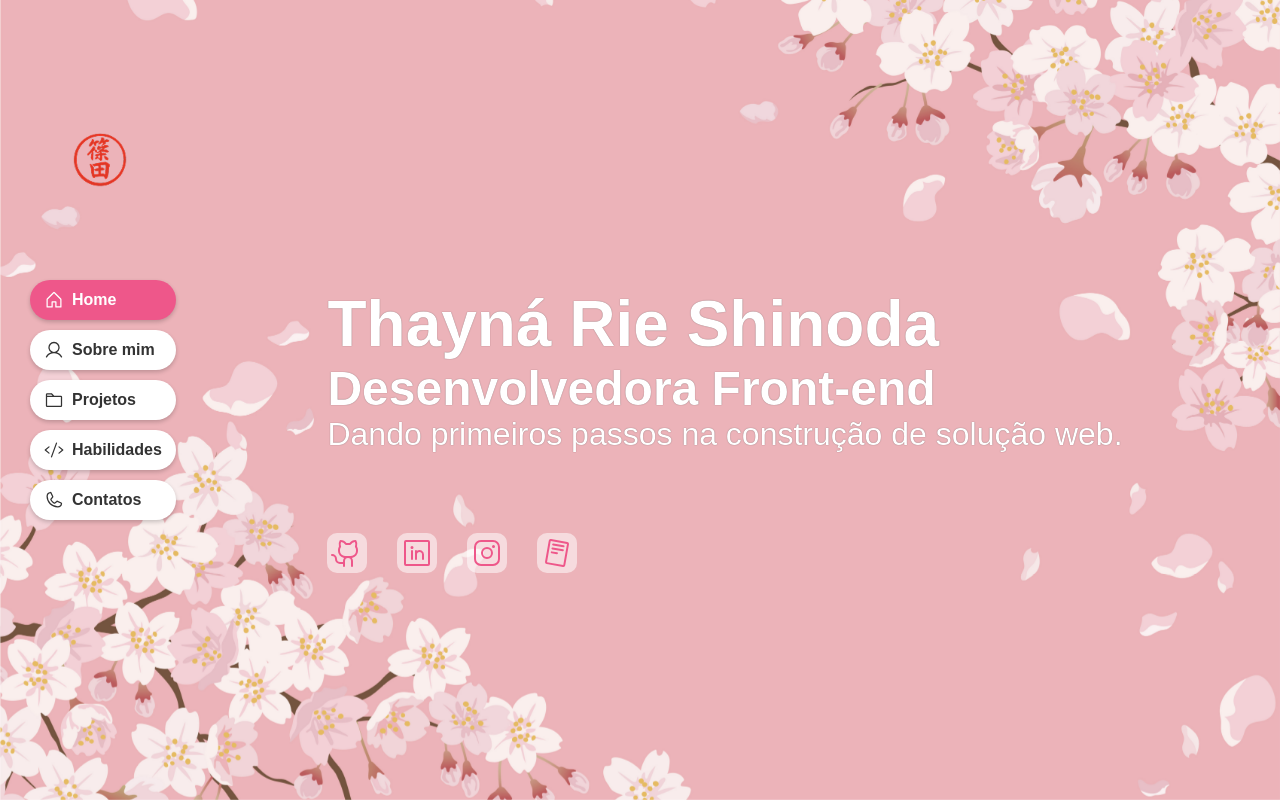
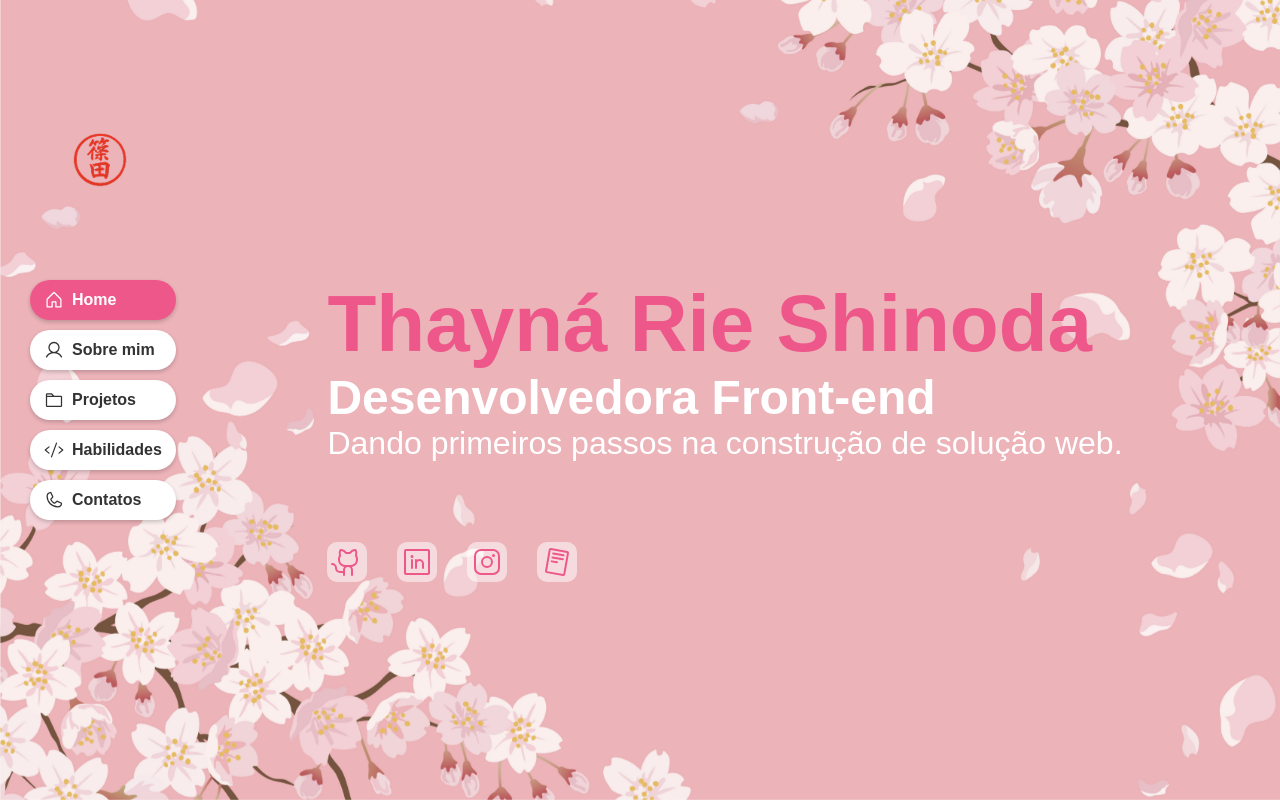
Before and after one commit to ThaynaShinoda/portfolio2025, a React (Vite) app: page / in a window 1280 px wide. Built offline with nearby package versions, Linux system fonts and the light colour scheme; a web font is replaced by a local one.

Commit message:
fix: bugs

```diff
--- a/src/components/Section/Section.module.css
+++ b/src/components/Section/Section.module.css
@@ -5,7 +5,6 @@
   justify-content: center;
   align-items: center;
   color: var(--white);
-  text-shadow: 0 0 1px rgba(0, 0, 0, 0.5);
   font-size: 2rem;
   padding-left: 12.5rem;
   padding-right: 1.875rem;
--- a/src/index.css
+++ b/src/index.css
@@ -2,7 +2,6 @@
   font-synthesis: none;
   text-rendering: optimizeLegibility;
   -webkit-font-smoothing: antialiased;
-  -moz-osx-font-smoothing: grayscale;
   font-family: "TikTok Sans", sans-serif;
 
   --pink-900: #ee578a;
--- a/src/pages/Home/Home.module.css
+++ b/src/pages/Home/Home.module.css
@@ -7,7 +7,8 @@
 }
 
 h1 {
-  font-size: 4rem;
+  font-size: 5rem;
+  color: var(--pink-900);
 }
 
 h2 {
--- a/src/pages/Sobre/Sobre.module.css
+++ b/src/pages/Sobre/Sobre.module.css
@@ -14,6 +14,7 @@
   color: var(--black-400);
   margin-bottom: 1rem;
   line-height: 160%;
+  box-shadow: none;
 }
 
 /* Responsividade Tablet */
```
